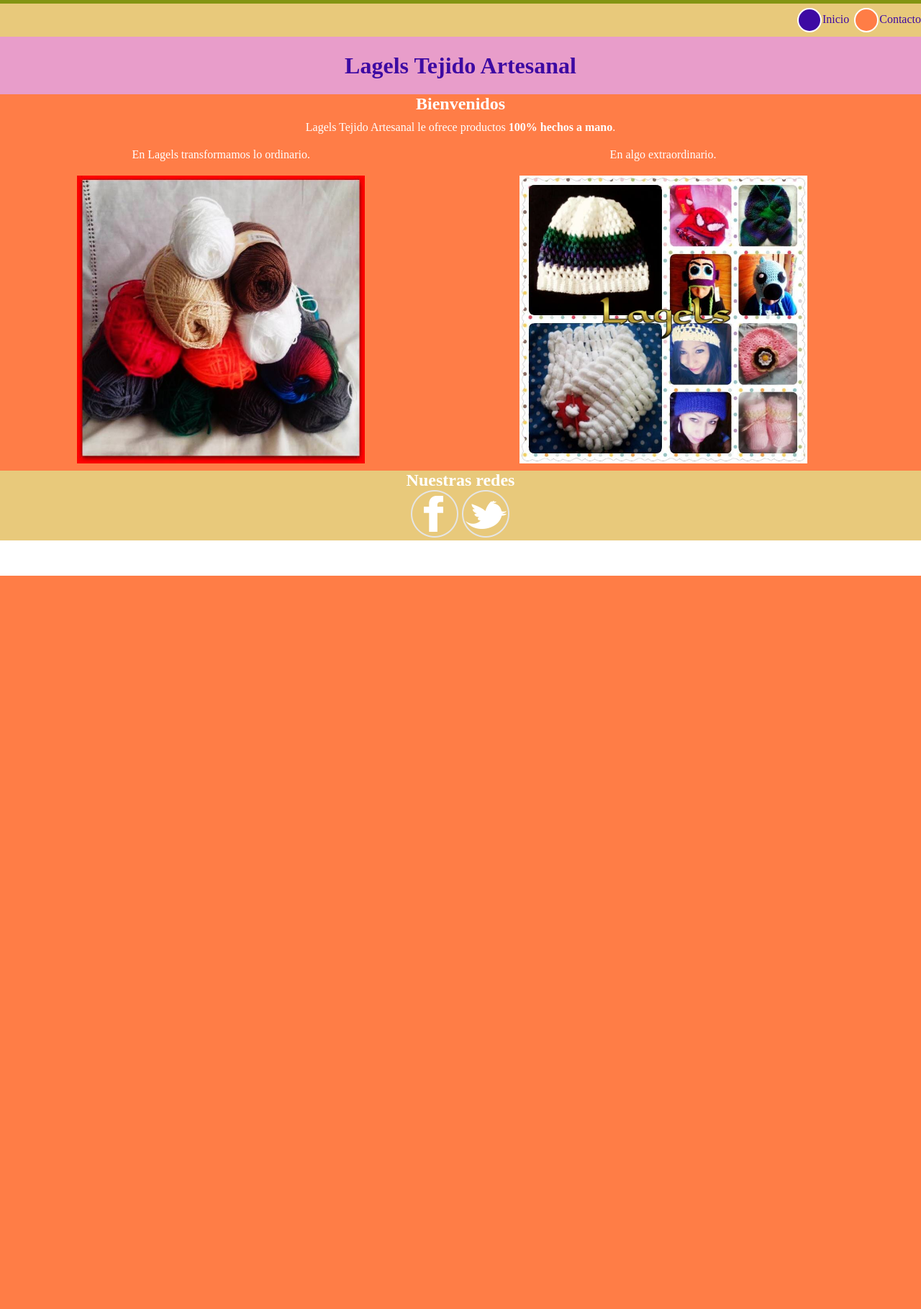
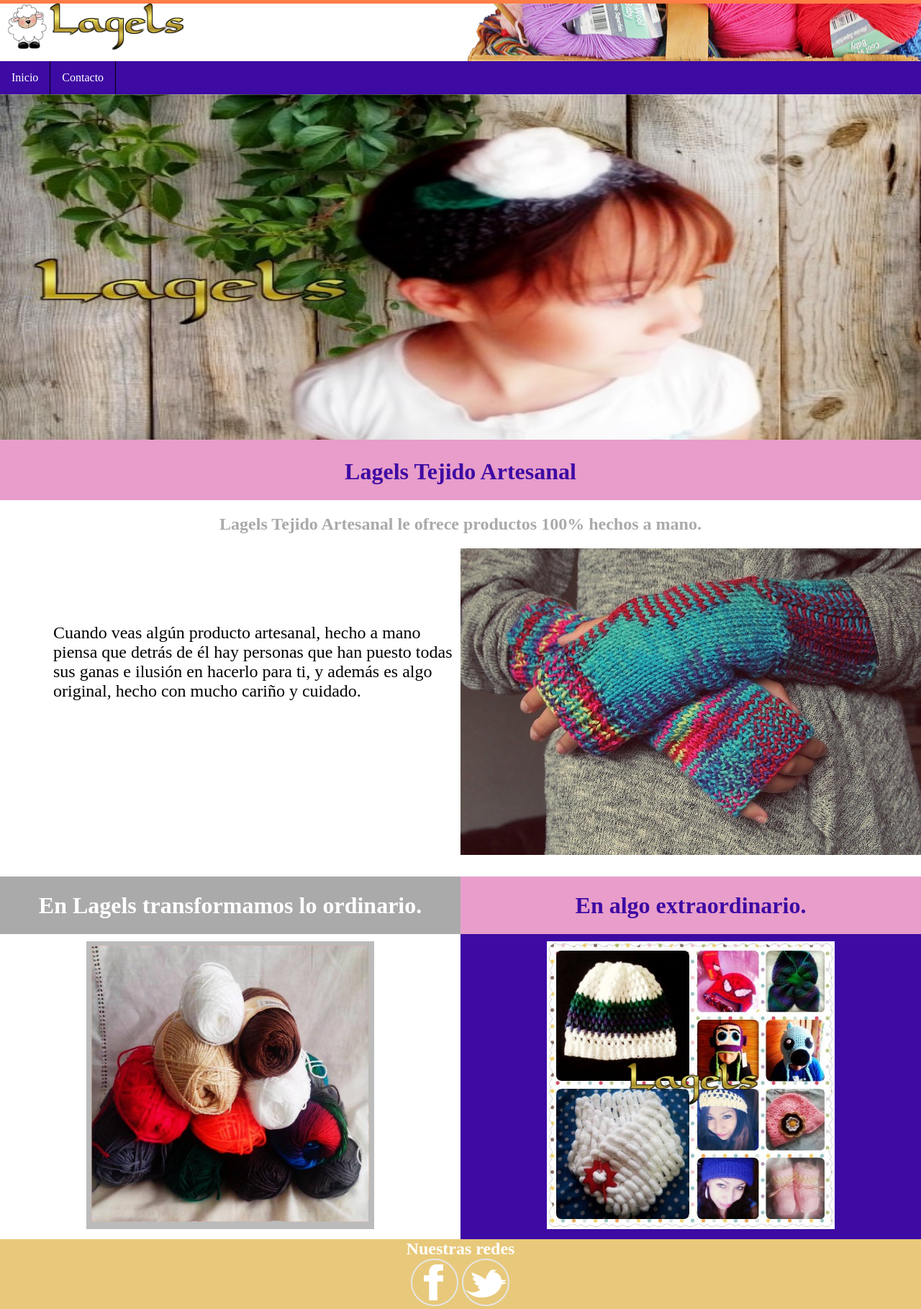
Before and after one commit to danurizp/lagels, a PHP site: page / in a window 1280 px wide. Shown: the whole page at 72% size. Before the commit the page ends 800 px from the top, so only its background shows below. Run offline with PHP 8.4, Linux system fonts and the light colour scheme.

Commit message:
cambios css
Cambios en css y maquetado

```diff
--- a/css/inicio.css
+++ b/css/inicio.css
@@ -1,8 +1,18 @@
 #principal {
-    background: #ff7d47;
+
     text-align: center;
-    color: #fff;
+    color: #000;
     margin: auto;
+}
+
+.img-principal {
+    background-color: #e89dca;
+
+}
+
+.img-principal img{
+    width: 100%;
+    height: 480px;
 }
 
 #principal::after {
@@ -17,18 +27,56 @@
 }
 
 h2 {
-    color: #fff;
+    color: #aaa;
     text-align: center;
+
 }
 
 p {
     padding: 10px;
 }
 
+.contenido-1 {
+    position: relative;
+    padding-bottom: 30px;
+}
+
+.contenido-1 h2 {
+    padding: 20px;
+}
+
+.contenido-1 img{
+    float: right;
+}
+
+.texto-contenido {
+    display: inline-block;
+    width: 45%;
+    text-align: left;
+}
+
+.contenido-1::after {
+    content: "";
+    display: block;
+    clear: both;
+}
+
+.texto-contenido {
+    position: absolute;
+    top: 40%;
+    right: 50%;
+    width: 45%;
+    font-size: 1.5em;
+}
+
+.extraordinario {
+    background: #3d0aa3;
+}
+
 .ordinario,
 .extraordinario {
     float: left;
-    width: 48%;
+    width: 50%;
 }
 
 .ordinario img,
@@ -37,7 +85,7 @@
     height: 400px;
 }
 
-.extraordinario:hover {
-    color: #3d0aa3;
-    border: solid 1px #3d0aa3;
+.ordinario h1{
+    background: #aaa;
+    color: #fff;
 }
--- a/css/principal.css
+++ b/css/principal.css
@@ -5,7 +5,7 @@
 }
 
 body {
-    border-top: solid 5px #839413;
+    border-top: solid 5px #ff7d46;
 }
 
 h1 {
@@ -16,11 +16,6 @@
 a {
     text-decoration: none;
     color: #000;
-}
-
-a:hover {
-    font-weight: bold;
-    font-size: 1.1em;
 }
 
 ul {
@@ -37,36 +32,51 @@
     color: white;
 }
 
-.encabezado {
-    background-color: #efefef;
+#encabezado {
+    background-color: #fff;
+    height: 80px;
+    background-image: url('../img/estambres-header.jpg');
+    background-repeat: no-repeat;
+    background-position: right;
+}
+
+#encabezado a {
+    margin-left: 10px;
+}
+
+#encabezado img{
+    height: 80%
 }
 
 .menu {
-    background-color: #e8c97b;
-    text-align: right;
-    padding: 8px 0px;
+
+    list-style-type: none;
+    margin: 0;
+    padding: 0;
+    overflow: hidden;
+    background-color: #3d0aa3;
+
+
+
 }
 
 .menu li {
-    display: inline-block;
-    margin-left: 5px;
+    float: left;
+    border-right: 1px solid #000;
+
 }
 
 .menu a {
-    color: #3d0aa3;
-    display: inline-block;
+    display: block;
+    color: #fff;
+    text-align: center;
+    padding: 14px 16px;
+    text-decoration: none;
+
 }
 
-.menu a::before {
-    content: "";
-    width: 30px;
-    height: 30px;
-    display: inline-block;
-    background-color: #3d0aa3;
-    border-radius: 50%;
-    vertical-align: middle;
-    margin-right: 3px;
-    box-shadow: 0 0 0px 2px #fff;
+.menu a:hover {
+    background-color: #ff7d46;
 }
 
 a.nav-contacto::before {
--- a/index.html
+++ b/index.html
@@ -1,10 +1,9 @@
-<!DOCTYPE html PUBLIC "-//W3C//DTD XHTML 1.0 Transitional//EN"
-	"http://www.w3.org/TR/xhtml1/DTD/xhtml1-transitional.dtd">
+<!DOCTYPE html>
 
 <html xmlns="http://www.w3.org/1999/xhtml" lang="es">
 
 	<head>
-            <meta http-equiv="content-type" content="text/html;charset=utf-8" />
+            <meta charset="utf-8" />
             <title>Lagels</title>
 
             <link type="text/css" rel="stylesheet" href="css/principal.css" />
@@ -18,6 +17,20 @@
 
             <div id="encabezado">
 
+                <a href="/" title="Inicio" >
+                    <img src="img/lambsie.jpg" alt="Borregito" />
+                    <img src="img/logo3.png" alt="Lagels" />
+                </a>
+
+
+
+
+            </div>
+            <!-- /encabezado -->
+
+            <div id="principal">
+
+
                 <ul class="menu">
                     <li>
                         <a class="nav-inicio" href="index.html">Inicio</a>
@@ -27,21 +40,35 @@
                     </li>
                 </ul>
 
-                <h1>Lagels Tejido Artesanal</h1>
-            </div>
-            <!-- /encabezado -->
 
-            <div id="principal">
 
-                <h2>Bienvenidos</h2>
+                <div class="img-principal">
+                    <img src="img/img-principal.jpg" alt="Diadema" />
+                </div>
 
-                <p>
-                    Lagels Tejido Artesanal le ofrece productos <b>100% hechos a mano</b>.
-                </p>
+
+
+                <div class="contenido-1">
+
+                    <h1>Lagels Tejido Artesanal</h1>
+
+                    <h2>Lagels Tejido Artesanal le ofrece productos <b>100% hechos a mano</b>.</h2>
+
+                    <div class="texto-contenido">
+                        <p>
+                            Cuando veas algún producto artesanal, hecho a mano piensa que detrás de él hay personas que han puesto todas sus ganas e ilusión en hacerlo para ti, y además es algo original, hecho con mucho cariño y cuidado.
+                        </p>
+                    </div>
+
+                    <img src="img/hands-1032312_640.jpg" alt="Manos" />
+                </div>
+
+
+
 
                 <div class="ordinario">
 
-                    <p>En Lagels transformamos lo ordinario.</p>
+                    <h1>En Lagels transformamos lo ordinario.</h1>
 
                     <p>
                         <img src="img/estambres.jpg" alt="Estambres" />
@@ -49,7 +76,7 @@
                 </div>
                 <!-- /Ordinario -->
                 <div class="extraordinario">
-                    <p>En algo extraordinario.</p>
+                    <h1>En algo extraordinario.</h1>
 
                     <p>
                         <img src="img/productos.jpg" alt="Productos Extraordinarios" />
```
Also changed, not shown: img/estambres-header.jpg (added), img/estambres.jpg, img/hands-1032312_640.jpg (added), img/img-principal.jpg (added), img/lambsie.jpg (added), img/logo3.png (added), img/wool-480550_640.jpg (added).
